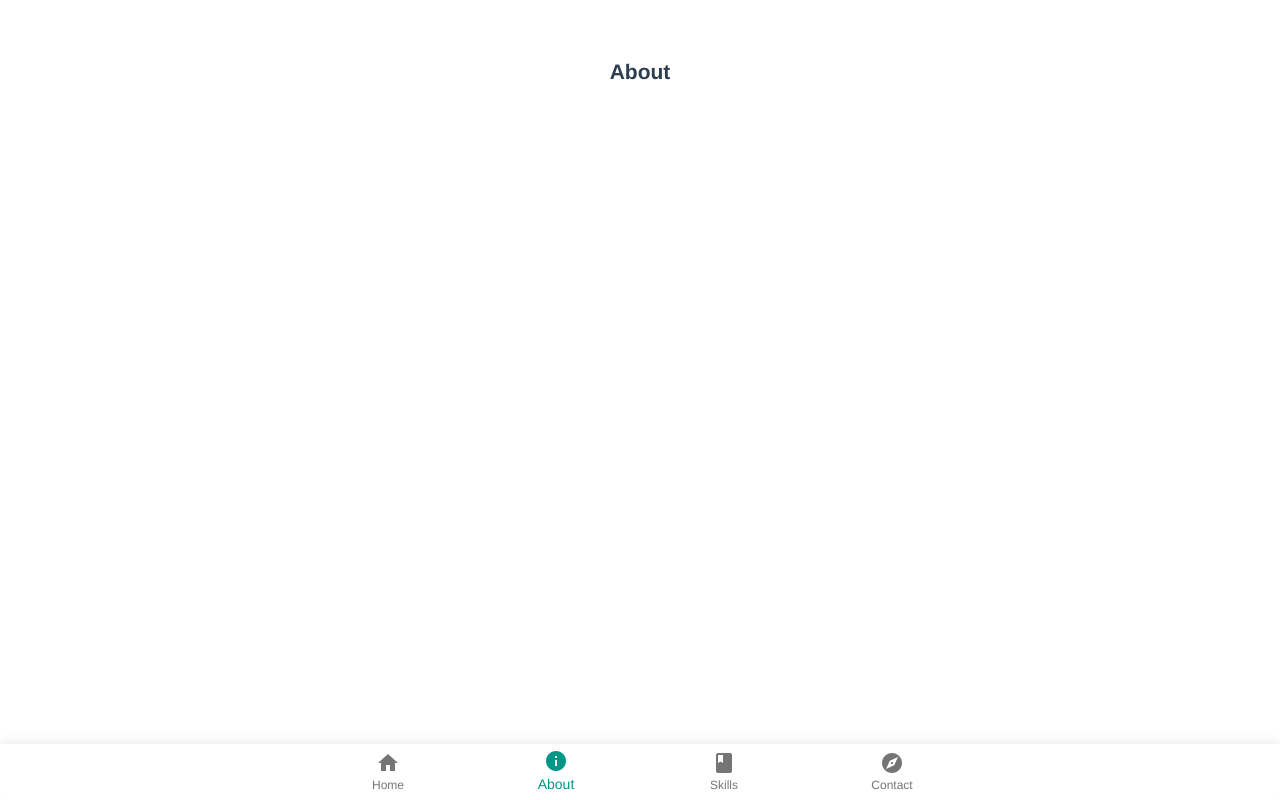
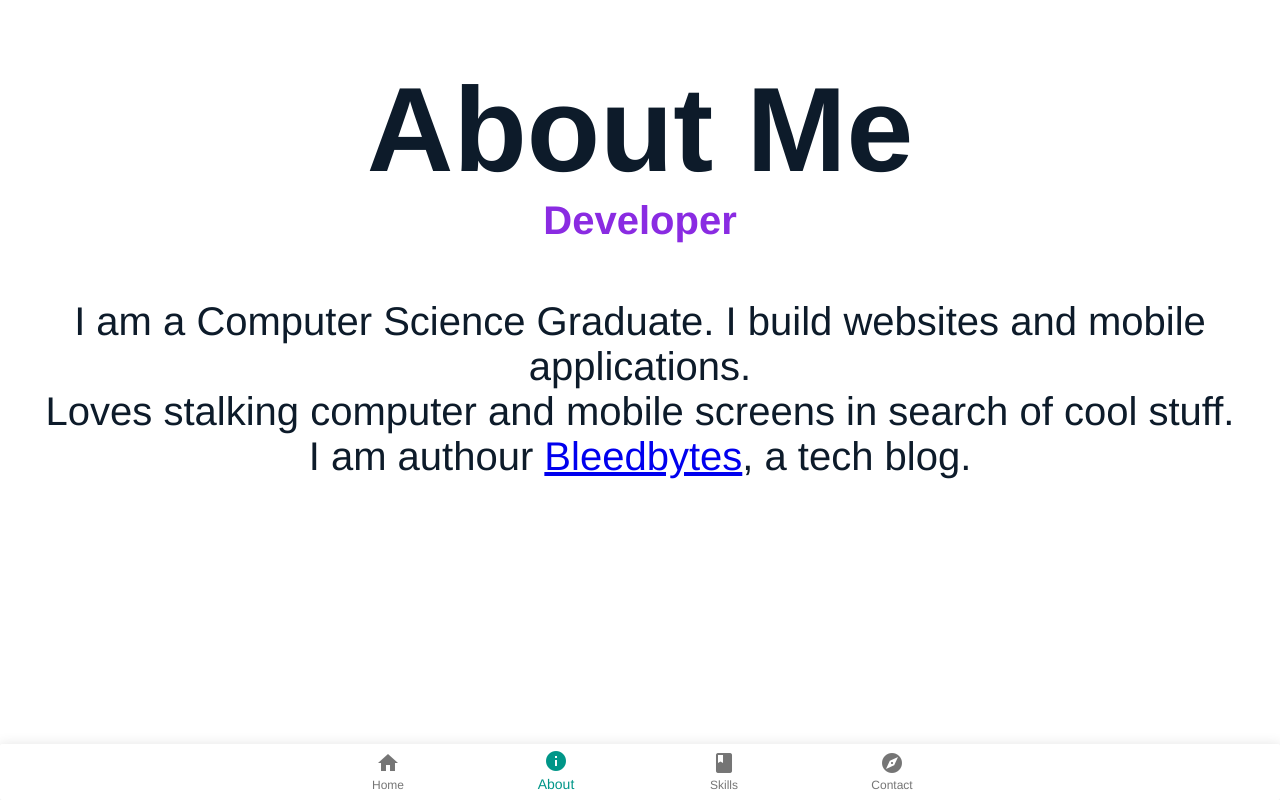
Before and after one commit to santhosh-chinnasamy/vue-folio, a Vue app: page /#/about in a window 1280 px wide. Built offline with nearby package versions, Linux system fonts and the light colour scheme; a web font is replaced by a local one.

Commit message:
add content to about section

```diff
--- a/src/components/About.vue
+++ b/src/components/About.vue
@@ -1,15 +1,36 @@
 <template>
-    <div>
-        <h2>About</h2>
-    </div>
+  <div id="about">
+    <section class="about">
+      <h2 class="heading">About Me</h2>
+      <p class="position">Developer</p>
+    </section>
+    <section class="content">
+        <p>I am a Computer Science Graduate. I build websites and mobile applications.
+            <br>
+Loves stalking computer and mobile screens in search of cool stuff. <br>I am authour <a href="http://bleedbytes.in?ref=portfolio" target="_blank">Bleedbytes</a>, a tech blog.</p>
+    </section>
+  </div>
 </template>
 
 <script>
-export default {
-
-}
+export default {};
 </script>
 
 <style scoped>
+.heading {
+  font-size: 15vmin;
+  color: #0D1B2A;
+}
 
+.position {
+    color: blueviolet;
+    font-weight: bold;
+    font-size: 5vmin;
+}
+
+.content {
+  padding: 5vmin;
+  font-size: 5vmin;
+  color: #0D1B2A;
+}
 </style>
```
